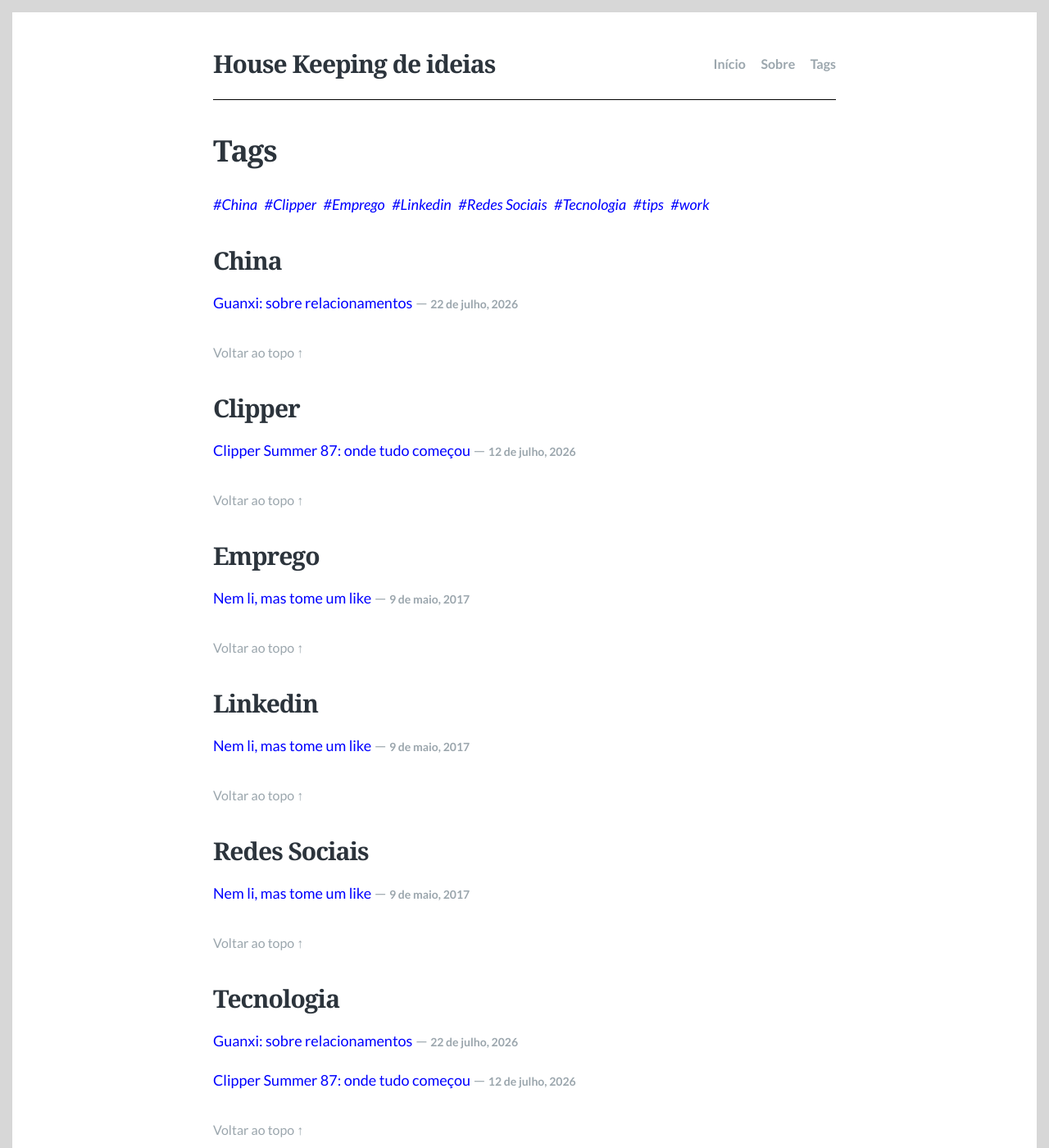
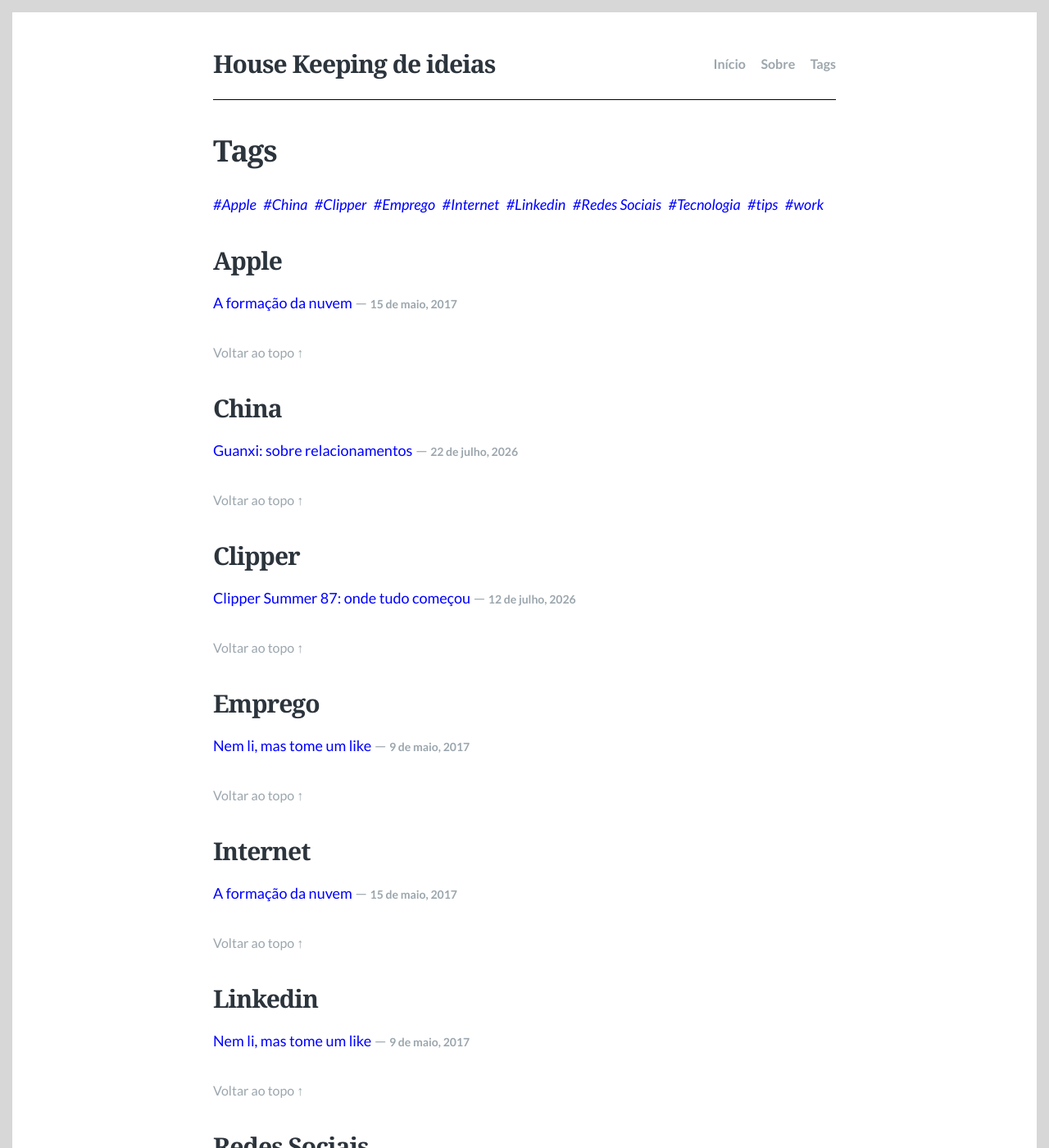
Before and after one commit to r-a-albuquerque/blog, a Jekyll site: the page built from tags.md, in a window 1280 px wide and 1400 px high. Shown: the whole window at 82% size. Built offline with Jekyll 4.4.1, drawn with Linux system fonts in a browser that asks for light colours; some of the changed lines change nothing that is shown; some of the changed text lies outside the part shown.

Commit message:
Add feature image for 'A Formação da Nuvem' post

```diff
--- /dev/null
+++ b/_posts/2026-07-23-a-formacao-da-nuvem.md
@@ -0,0 +1,27 @@
+---
+layout: post
+title: "A formação da nuvem"
+description: "Uma lembrança pessoal de como o fim dos disquetes no iMac G3 anunciou, sem que eu soubesse, a era do armazenamento em nuvem"
+date: 2017-05-15
+authors: ["r-a-albuquerque"]
+feature_image: images/posts/a-formacao-da-nuvem/feature.png
+tags:
+  - Tecnologia
+  - Internet
+  - Apple
+---
+Alguns dias atrás passando por uma grande livraria na volta do almoço, um colega de trabalho parou na seção de eletrônicos para olhar os HD externos em exposição. Ele estava interessado em comprar um daqueles  modelos para armazenar suas fotos que estavam se amontoando no seu celular e laptop. Além disso, estava preocupado com o risco de perder os seus arquivos, pois não tinha nenhuma cópia de segurança. O popular backup. Assustado com os preços conversamos sobre as opções de armazenamento em nuvem na internet. Foi aí que me dei conta de como foi o meu primeiro contato com essa tal nuvem. Claro, na época eu não sabia disso.
+
+No começo dos anos 2000 eu fui estagiário no laboratório da extinta [Revista Info](https://pt.wikipedia.org/wiki/Info_Exame), da [Editora Abril](https://assine.abril.com.br/). Eu adorava aquele trabalho. Lá eu tinha contato com todas as novidades e lançamentos do mundo de tecnologia, fazendo testes nos equipamentos que compunham as matérias publicadas na revista. Foi lá nesse laboratório que eu tive o primeiro contato com o novíssimo - e épico - iMac G3. Ele marcava a volta do Steve Jobs ao comando da Apple, o início dos equipamentos "i", deixava de lado aquele bege chato em forma de caixa por um design inovador de um azul translúcido e não trazia um leitor de disquetes, algo que a própria Apple havia lançado (e inovado) vários anos antes.
+
+{% include image_full.html imageurl="/blog/images/posts/a-formacao-da-nuvem/IMac-IMG_7042.jpg" title="iMac G3" caption="Era bonito :=)" %}
+
+Pois é, os disquetes (ou a falta deles), me colocaram em contato com a tal nuvem (ou a premonição de sua existência), mas é claro que eu não sabia disso. Naquela época o sistema operacional da Apple não era essa belezura que usamos hoje, o Mac OS X. O iMac vinha com um sistema operacional feioso, se comparado ao Mac OS X. Feioso e difícil de configurar. E para minha sorte, por alguma razão a placa de rede do equipamento que recebemos não estava configurada. Precisei baixar o driver de rede da Internet usando um computador com Windows. E como não tinha drive de disquete eu tive que gravar um CD (pendrive? o que era isso?) para só depois copiar o arquivo pro maledeto do iMac. Depois dessa maratona, a rede funcionou. Nem precisa dizer que eu xinguei aos montes. Quando finalmente saiu a revista impressa com a matéria sobre o iMac, o texto citava uma fala do tal Steve Jobs onde ele justificava o fim dos disquetes e dizia que "em breve" todos usariam a internet para armazenar e transferir arquivos.
+
+>“Eu não preciso de um disco rígido no meu computador se eu puder acessar o servidor mais rápido.” <cite>― Steve Jobs</cite>
+
+Oi? Xinguei novamente, e dessa vez acrescentei um "esse cara tá louco", ao final da sequencia de palavrões. Como assim? A internet era discada, lenta e cara.
+
+Você provavelmente está lendo esse texto num smartphone da própria Apple, quem sabe? Se for, está usando iCloud. Nuvem. Se for algum aparelho rodando Android, não tem problema: deve usar o DropBox ou Google Drive. Nuvem.
+
+Quem conta essa história com mais detalhes é o **Dustin Curtis** no texto [Steve Jobs and The Cloud](https://dcurt.is/steve-jobs-and-the-cloud). Ele transcreve um texto no qual o Steve Jobs descreve o conceito de nuvem 15 anos de ela existir!
```
Also changed, not shown: .claude/skills/new-post/SKILL.md, images/posts/a-formacao-da-nuvem/IMac-IMG_7042.jpg (added), 1 other file.
